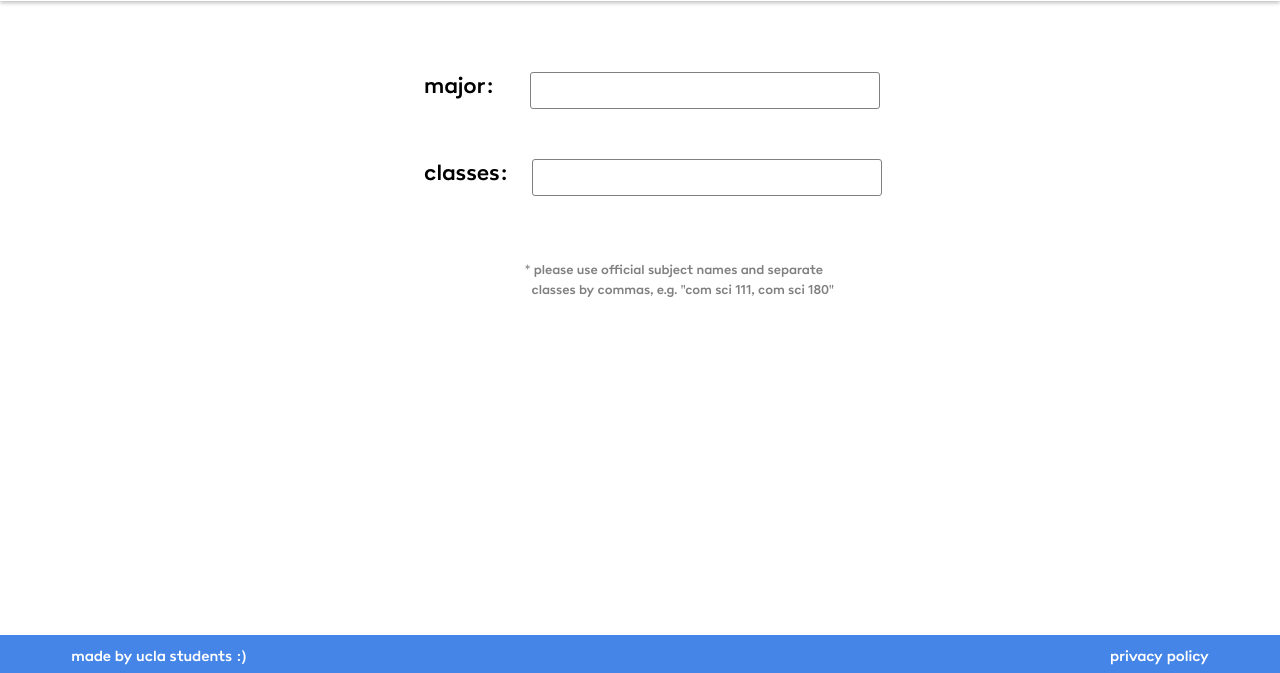
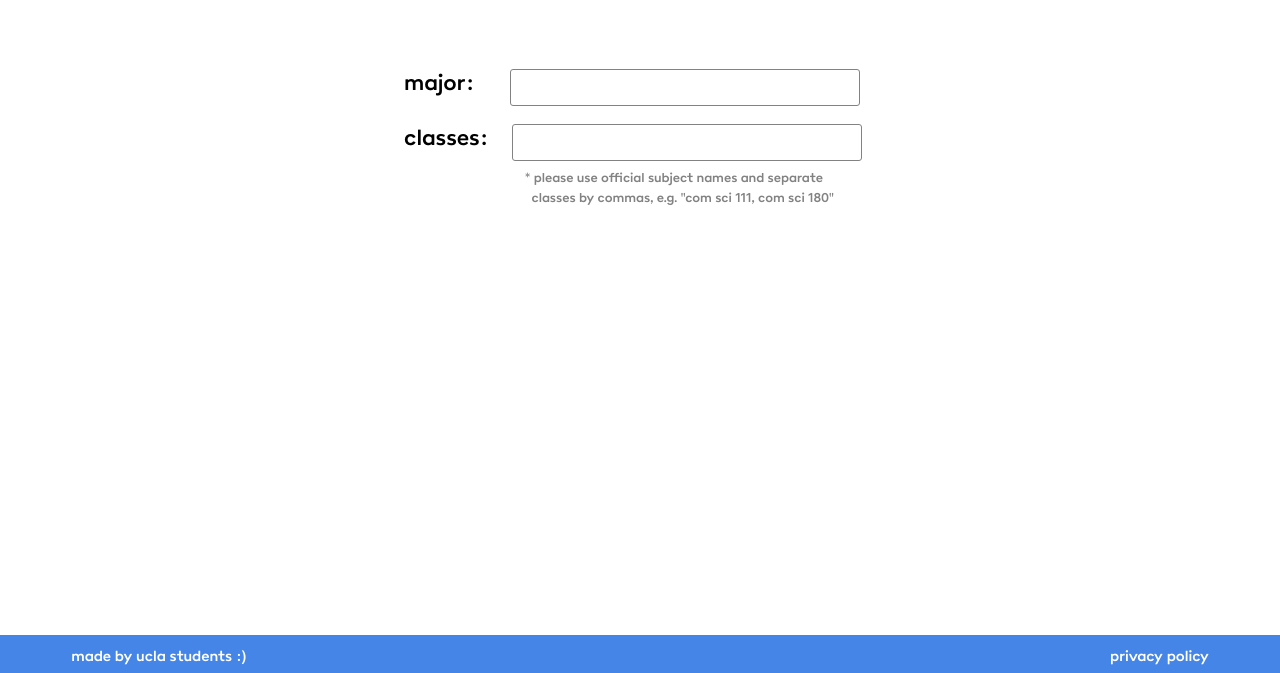
Before and after one commit to ethanwong888/ScheduleBuddy, a plain HTML site: page Scheduling App/search-page.html in a window 1280 px wide. Shown: the part 127-800 px from the top of the page. Drawn offline with Linux system fonts and the light colour scheme.

Commit message:
Update styles.css

```diff
--- a/Scheduling App/styles.css
+++ b/Scheduling App/styles.css
@@ -19,7 +19,7 @@
 .header-container{
   position: absolute;
   width: 100vw;
-  height: 10vw;
+  height: 9vw;
 
   background: #FFFFFF;
   border: 1px solid #FFFFFF;
@@ -117,7 +117,7 @@
 .bottom-text{
   line-height: 20px;
   padding-top: 35px;
-  color: #808080
+  color: #828282;
 }
 
 .footer{
@@ -152,28 +152,28 @@
 /* FOR THE SEARCH PAGE  */
 .form{
   width: 580px;
-    height: 300px;
-    justify-content: space-around;
-    padding: 20px;
+  height: 125px;
+  justify-content: center;
+  padding: 10px;
   display: flex;
   flex-direction: column;
 
   font-family: 'Poligon', sans-serif;
   font-size: 24px;
   position: absolute;
-    top: 12vw;
+  top: 15.5vw;
   left: 30vw;
 }
 
 .form-row{
-  margin: 20px;
+  margin: 10px;
   width: 500px;
 }
 
 .form-row input[type='text']{
   background-color: #FFFFFF;
   font-family: 'Poligon', sans-serif;
-  border: 1.25px solid #808080;
+  border: 1.25px solid #828282;
   border-radius: 3px;
   height: 105%;
   width: 70%;
@@ -184,7 +184,7 @@
 .caption{
   font-size: 14px;
   line-height: 20px;
-  padding-top: 35px;
-  color: #808080;
+  color: #828282;
   text-align: center;
+  left: 15vw;
 }
```
Lines whose indentation alone changed are shown as unchanged.
